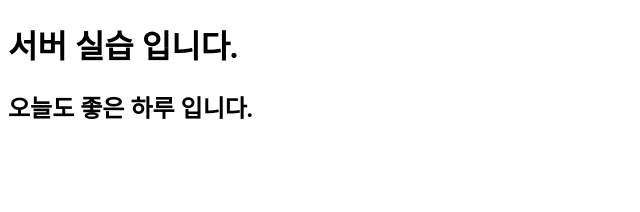
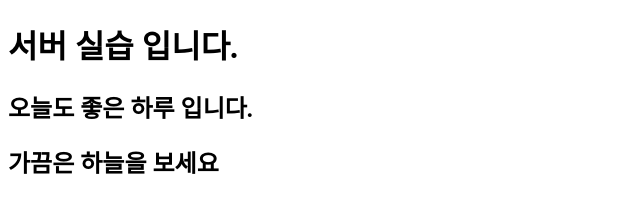
Before and after one commit to 226Gim/gitstudy05, a plain HTML site: page sever.htm in a window 1280 px wide. Shown: the whole page, without its empty margins (0-640 px from the left). Drawn offline with Linux system fonts and the light colour scheme.

Commit message:
Look SKY

```diff
--- a/sever.htm
+++ b/sever.htm
@@ -8,6 +8,7 @@
 <body>
     <h1>서버 실습 입니다.</h1>
     <h2>오늘도 좋은 하루 입니다.</h2>
+    <h2>가끔은 하늘을 보세요 </h2>
 
 </body>
 </html>
```
